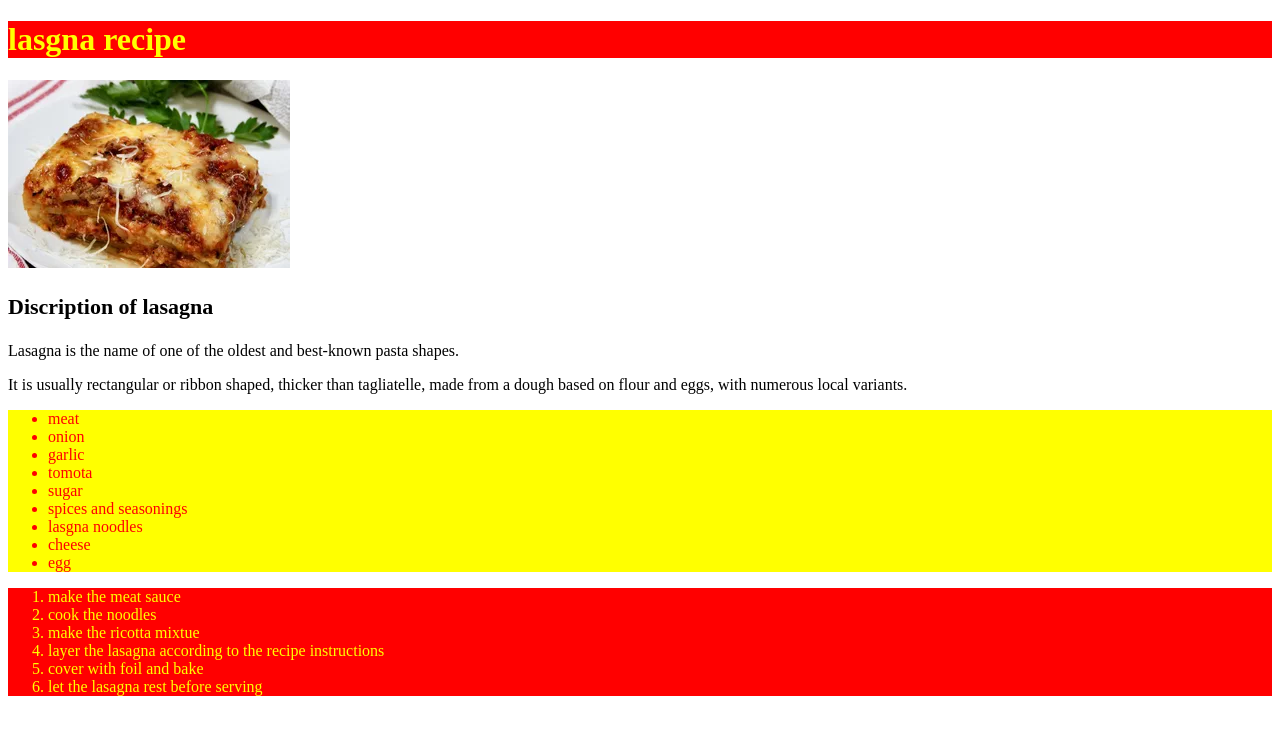
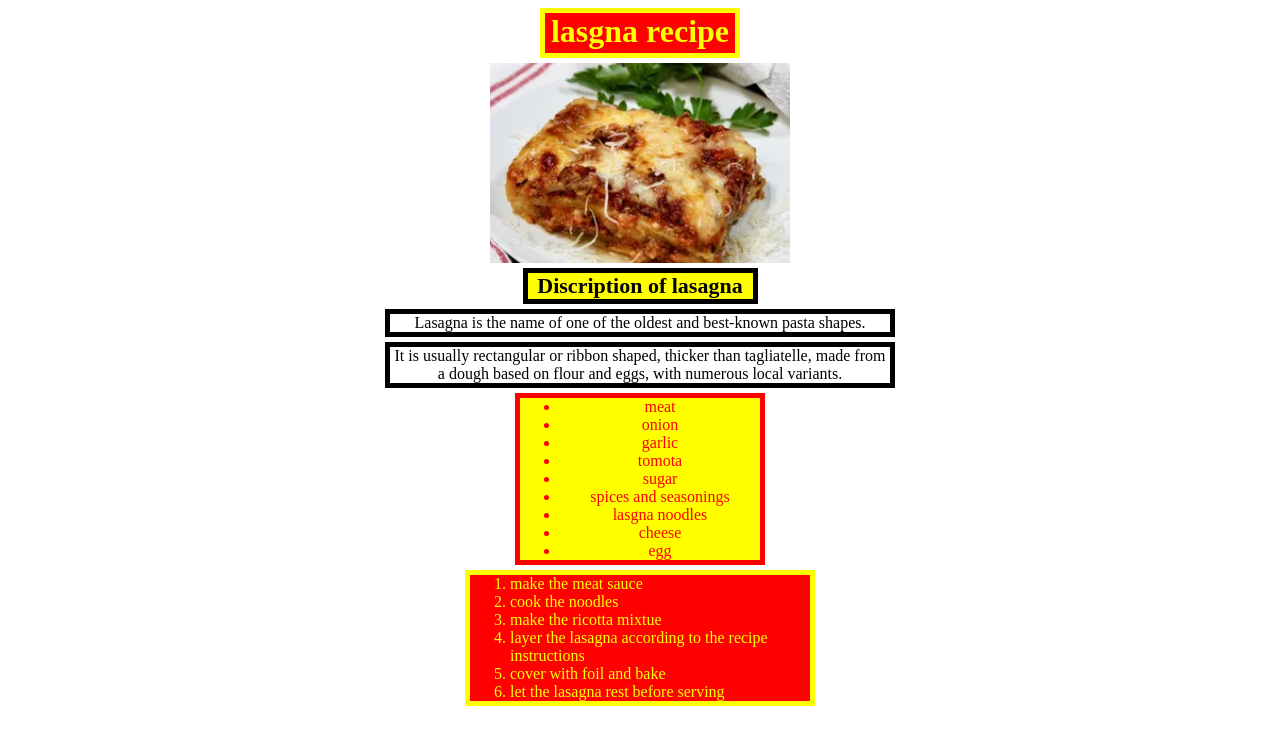
Before and after one commit to Hassan7675/odin-recipe, a plain HTML site: page recipes/lasagna.html in a window 1280 px wide. Drawn offline with Linux system fonts and the light colour scheme.

Commit message:
box model updates

```diff
--- a/recipes/cookies.css
+++ b/recipes/cookies.css
@@ -4,6 +4,12 @@ h1 {
     font-family:'Courier New', Courier, monospace;
     font-size:25px;
     text-align:center;
+    margin:10px auto;
+    padding:10px;
+    height:55px;
+    width:300px;
+    border: 5px solid brown;
+    box-sizing: border-box;
 }
 h3 {
     color:brown;
@@ -11,6 +17,12 @@ h3 {
     font-family:'Courier New', Courier, monospace;
     font-size:25px;
     text-align:center;
+    margin:10px auto;
+    padding:10px;
+    height:80px;
+    width:300px;
+    border: 5px solid brown;
+    box-sizing: border-box;
 }
 
 p {
@@ -18,16 +30,34 @@ p {
     background-color:lightgoldenrodyellow;
     font-size:18px;
     text-align: center;
+    width: 550px;
+    margin:10px auto;
 }
 
 ul {
     color:lightgoldenrodyellow;
     background-color:brown;
     text-align:center;
+    width:310px;
+    height:130px;
+    padding:10px;
+    margin:5px auto;
 }
 
 ol {
     color:lightgoldenrodyellow;
     background-color:brown;
     text-align:center;
+    width: 350px;
+    height: 90px;
+    margin:0px auto;
+    padding-top:10px;
+
 }
+
+img {
+    display: block;
+    margin-left: auto;
+    margin-right: auto;
+    width: 300px;
+}
--- a/recipes/lasagna.css
+++ b/recipes/lasagna.css
@@ -1,17 +1,51 @@
 h1 {
     color:yellow;
     background-color:red;
+    height: 40px;
+    width:190px;
+    margin:5px auto;
+    border:5px solid yellow;
+    text-align:center;
 }
 h3 {
     font-size:22px;
     font-weight:900px;
+    background-color:yellow;
+    width:225px;
+    text-align:center;
+    border:5px solid black;
+    margin:5px auto;
+
 }
 
+p {
+    text-align:center;
+    border:5px solid black;
+    width: 500px;
+    margin:5px auto;
+}
 ul {
     color:red;
     background-color:yellow;
+    width:200px;
+    height: auto;
+    text-align:center;
+    margin:5px auto;
+    border:5px solid red;
 }
 ol{
     color:yellow;
     background-color:red;
+    width: 300px;
+    text-align:cener;
+    height:auto;
+    margin:5px auto;
+    border: 5px solid yellow;
 }
+
+img {
+    display: block;
+    margin-left: auto;
+    margin-right: auto;
+    width: 300px;
+}
--- a/styles.css
+++ b/styles.css
@@ -2,10 +2,23 @@ h1 {
     color:red;
     background-color:yellow;
     font-family:'Arial', Times, serif;
+    width: 240px;
+    height: 55px;
+    padding:5px;
+    border: 5px solid black;
+    box-sizing: border-box;
+    margin: 0px auto;
+    text-align: center;
 }
 
 ul {
     color:blue;
     background-color:yellow;
     font-family:'Arial', Times, serif;
+    width: 55px;
+    height: 60px;
+    padding:10px;
+    text-align: center;
+    margin:5px auto;
+    border: 5px solid black;
 }
```
